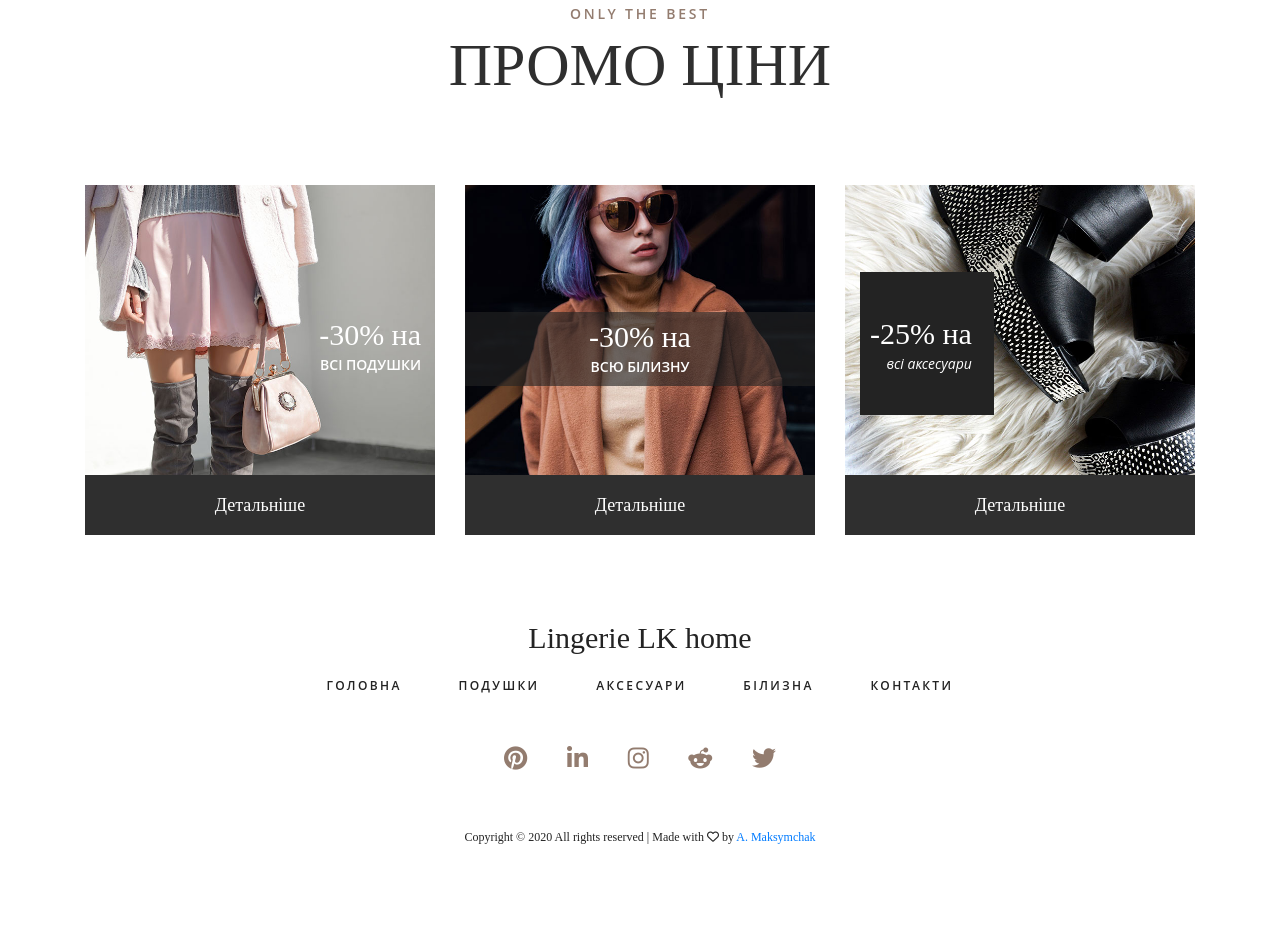
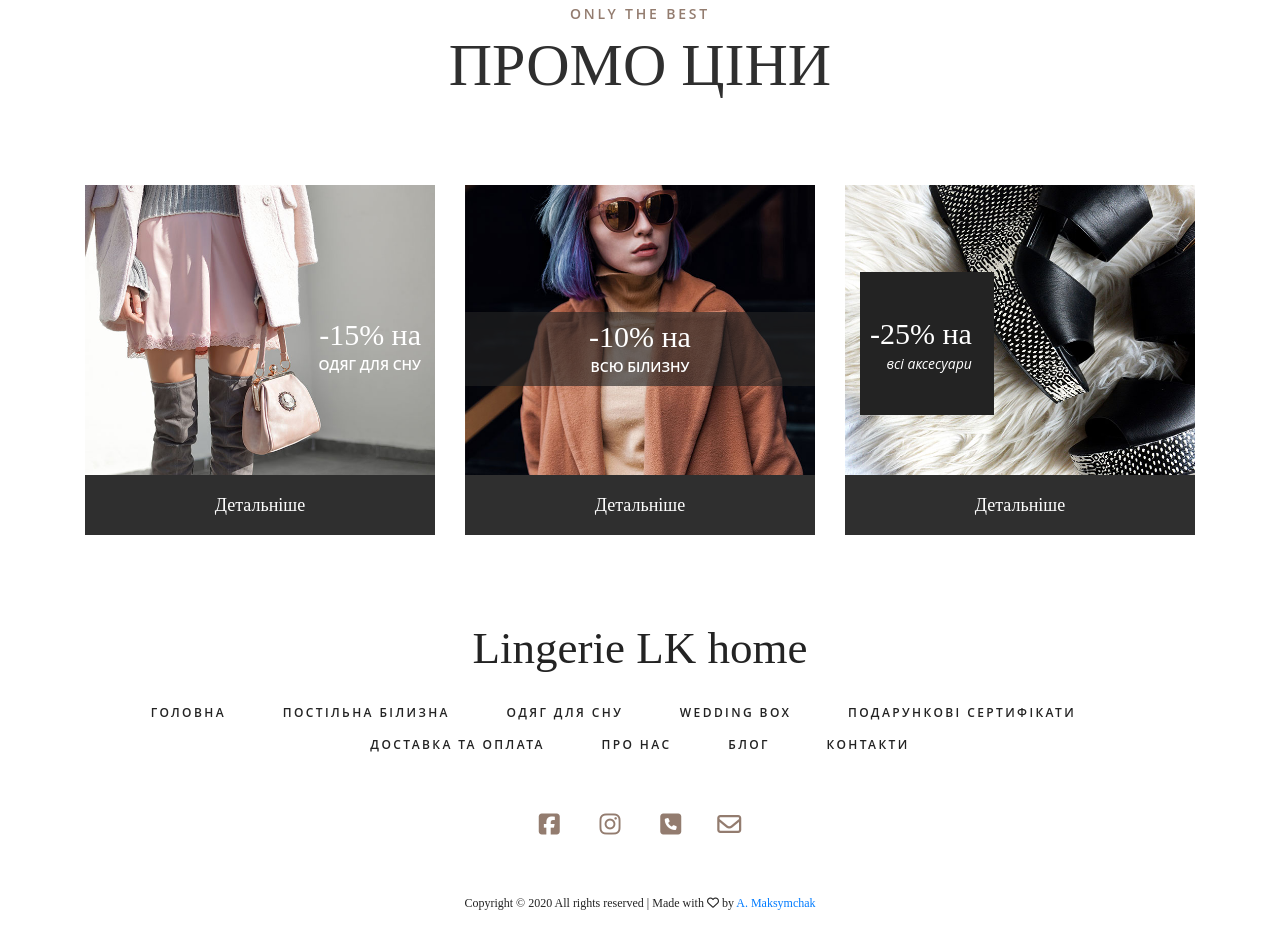
Before and after one commit to maksymchak/lingerie, a website: page #src/index.html in a window 1280 px wide. Shown: the part 989-1914 px from the top of the page. Before the commit the page ends 1848 px from the top, so only its background shows below. Drawn offline with nearby package versions, Linux system fonts and the light colour scheme; files that its build step writes are made by us from their sources; files whose address does not match are found by name.

Commit message:
update promo section and social links

```diff
--- a/#src/index.html
+++ b/#src/index.html
@@ -24,23 +24,24 @@
           </div>
           <nav class="main_nav">
             <ul>
-              <li><a href="#">Головна</a></li>
-              <li><a href="categories.html">Подушки</a></li>
-              <li><a href="categories.html">Аксесуари</a></li>
-              <li><a href="categories.html">Білизна</a></li>
+              <li><a href="#">Постільна білизна</a></li>
+              <li><a href="categories.html">Одяг для сну</a></li>
+              <li><a href="categories.html">Wedding box</a></li>
+              <li><a href="categories.html">Сертифікати</a></li>
+              <li><a href="categories.html">Доставка та оплата</a></li>
               <li><a href="contact.html">Контакти</a></li>
             </ul>
           </nav>
-          <div class="header_content ml-auto">
-            <div class="search header_search">
+          <!-- <div class="header_content ml-auto"> -->
+          <!-- <div class="search header_search">
               <form action="#">
                 <input type="search" class="search_input" required="required" />
                 <button type="submit" id="search_button" class="search_button">
                   <img src="img/magnifying-glass.svg" alt="" />
                 </button>
               </form>
-            </div>
-            <div class="shopping">
+            </div> -->
+          <!-- <div class="shopping"> -->
           <!-- Cart -->
           <!-- <a href="#">
                 <div class="cart">
@@ -69,8 +70,8 @@
                   <img src="img/avatar.svg" alt="" />
                 </div>
               </a> -->
-            </div>
-          </div>
+          <!-- </div> -->
+          <!-- </div> -->
 
           <div
             class="burger_container d-flex flex-column align-items-center justify-content-around menu_mm"
@@ -94,7 +95,7 @@
           </div>
         </div>
         <div class="logo menu_mm"><a href="#">Wish</a></div>
-        <div class="search">
+        <!-- <div class="search">
           <form action="#">
             <input
               type="search"
@@ -109,14 +110,18 @@
               <img class="menu_mm" src="img/magnifying-glass.svg" alt="" />
             </button>
           </form>
-        </div>
+        </div> -->
         <nav class="menu_nav">
           <ul class="menu_mm">
-            <li class="menu_mm"><a href="#">Головна</a></li>
-            <li class="menu_mm"><a href="#">Подушки</a></li>
-            <li class="menu_mm"><a href="#">Аксесуари</a></li>
-            <li class="menu_mm"><a href="#">Білизна</a></li>
-            <li class="menu_mm"><a href="#">Контакти</a></li>
+            <li><a href="#">Головна</a></li>
+            <li><a href="#">Постільна білизна</a></li>
+            <li><a href="categories.html">Одяг для сну</a></li>
+            <li><a href="categories.html">Wedding box</a></li>
+            <li><a href="categories.html">Подарункові сертифікати</a></li>
+            <li><a href="categories.html">Доставка та оплата</a></li>
+            <li><a href="contact.html">Про нас</a></li>
+            <li><a href="contact.html">Блог</a></li>
+            <li><a href="contact.html">Контакти</a></li>
           </ul>
         </nav>
       </div>
@@ -228,10 +233,10 @@
             <div class="col-lg-4 promo_col">
               <div class="promo_item">
                 <div class="promo_image">
-                  <img src="img/promo_1.jpg" alt="" />
+                  <img src="img/promo/promo_1.jpg" alt="" />
                   <div class="promo_content promo_content_1">
-                    <div class="promo_title">-30% на</div>
-                    <div class="promo_subtitle">всі подушки</div>
+                    <div class="promo_title">-15% на</div>
+                    <div class="promo_subtitle">одяг для сну</div>
                   </div>
                 </div>
                 <div class="promo_link"><a href="#">Детальніше</a></div>
@@ -242,9 +247,9 @@
             <div class="col-lg-4 promo_col">
               <div class="promo_item">
                 <div class="promo_image">
-                  <img src="img/promo_2.jpg" alt="" />
+                  <img src="img/promo/promo_2.jpg" alt="" />
                   <div class="promo_content promo_content_2">
-                    <div class="promo_title">-30% на</div>
+                    <div class="promo_title">-10% на</div>
                     <div class="promo_subtitle">всю білизну</div>
                   </div>
                 </div>
@@ -256,7 +261,7 @@
             <div class="col-lg-4 promo_col">
               <div class="promo_item">
                 <div class="promo_image">
-                  <img src="img/promo_3.jpg" alt="" />
+                  <img src="img/promo/promo_3.jpg" alt="" />
                   <div class="promo_content promo_content_3">
                     <div class="promo_title">-25% на</div>
                     <div class="promo_subtitle">всі аксесуари</div>
@@ -278,39 +283,38 @@
               <div class="footer_logo"><a href="#"> Lingerie LK home </a></div>
               <nav class="footer_nav">
                 <ul>
-                  <li><a href="index.html">Головна</a></li>
-                  <li><a href="categories.html">Подушки</a></li>
-                  <li><a href="categories.html">Аксесуари</a></li>
-                  <li><a href="categories.html">Білизна</a></li>
+                  <li><a href="#">Головна</a></li>
+                  <li><a href="#">Постільна білизна</a></li>
+                  <li><a href="categories.html">Одяг для сну</a></li>
+                  <li><a href="categories.html">Wedding box</a></li>
+                  <li><a href="categories.html">Подарункові сертифікати</a></li>
+                  <li><a href="categories.html">Доставка та оплата</a></li>
+                  <li><a href="contact.html">Про нас</a></li>
+                  <li><a href="contact.html">Блог</a></li>
                   <li><a href="contact.html">Контакти</a></li>
                 </ul>
               </nav>
               <div class="footer_social">
                 <ul>
                   <li>
-                    <a href="#"
-                      ><i class="fa fa-pinterest" aria-hidden="true"></i
+                    <a href="https://www.facebook.com/LKurdelchuk/"
+                      ><i class="fa fa-facebook-square" aria-hidden="true"></i
                     ></a>
                   </li>
                   <li>
-                    <a href="#"
-                      ><i class="fa fa-linkedin" aria-hidden="true"></i
-                    ></a>
-                  </li>
-                  <li>
-                    <a href="#"
+                    <a href="https://www.instagram.com/lingerie_lk_home/"
                       ><i class="fa fa-instagram" aria-hidden="true"></i
                     ></a>
                   </li>
                   <li>
-                    <a href="#"
-                      ><i class="fa fa-reddit-alien" aria-hidden="true"></i
+                    <a href="tel:+380638972104"
+                      ><i class="fa fa-phone-square" aria-hidden="true"></i
+                    ></a>
+                  <li>
+                    <a href="mailto:lklingerie@ukr.net"
+                      ><i class="fa fa-envelope-o" aria-hidden="true"></i
                     ></a>
                   </li>
-                  <li>
-                    <a href="#"
-                      ><i class="fa fa-twitter" aria-hidden="true"></i
-                    ></a>
                   </li>
                 </ul>
               </div>
--- a/#src/scss/base/_main.scss
+++ b/#src/scss/base/_main.scss
@@ -712,6 +712,7 @@ section {
 }
 .promo_image img {
   max-width: 100%;
+  min-height: 270px;
 }
 .promo_link {
   width: 100%;
@@ -1278,7 +1279,7 @@ section {
 }
 .footer_logo a {
   font-family: "Lucida", serif;
-  font-size: 30px;
+  font-size: 45px;
   color: #232323;
 }
 .footer_nav {
@@ -1292,6 +1293,8 @@ section {
   margin-right: 0;
 }
 .footer_nav ul li a {
+  line-height: 2rem;
+
   font-size: 12px;
   text-transform: uppercase;
   color: #232323;
```
Also changed, not shown: lingerie/index.html (+1 -1 lines), lingerie/css/style.css, lingerie/css/style.min.css, lingerie/img/Promo/promo_3.webp (added), lingerie/img/promo/promo_3.webp (added), 13 other files. Lines whose indentation alone changed are shown as unchanged.
